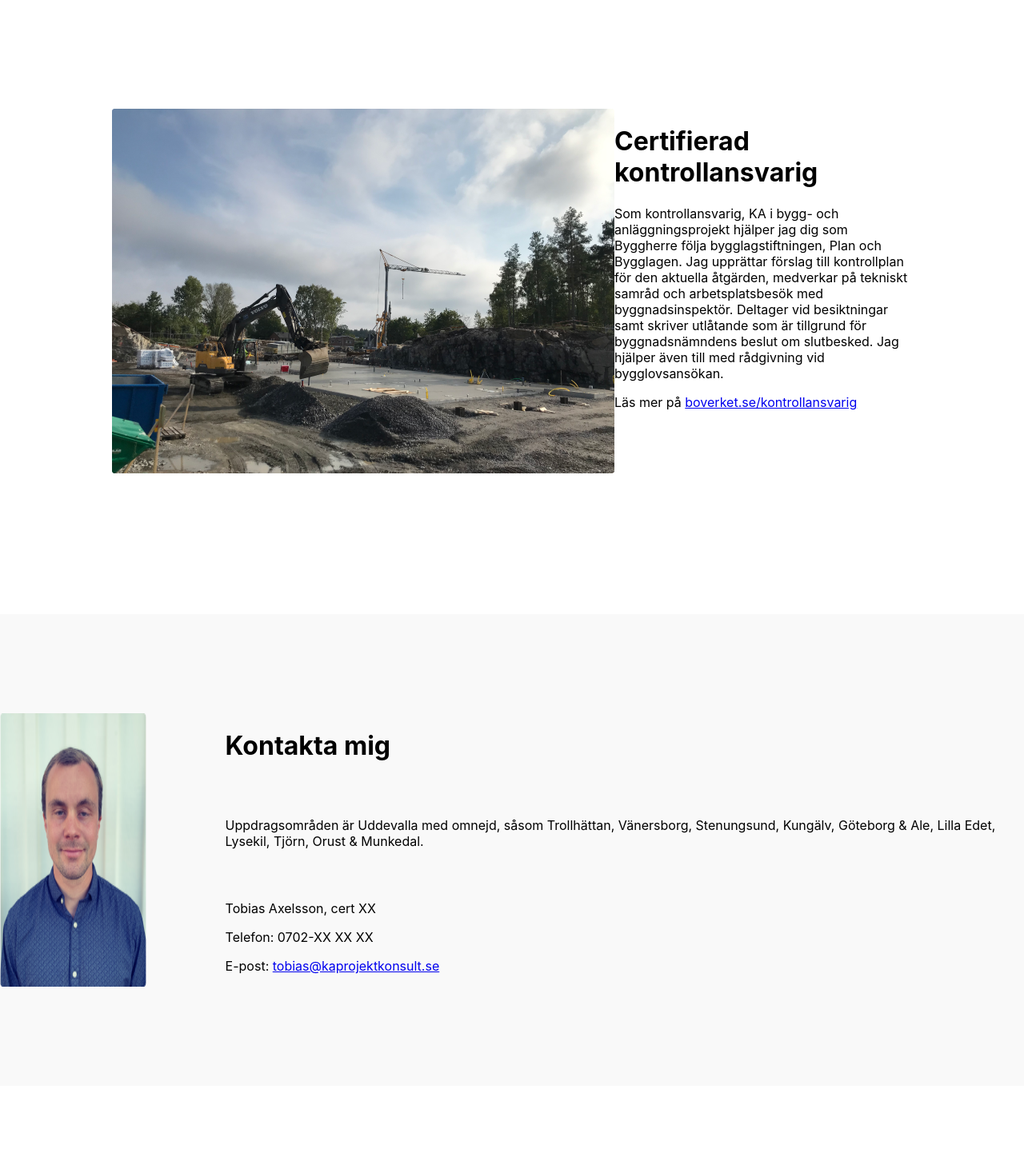
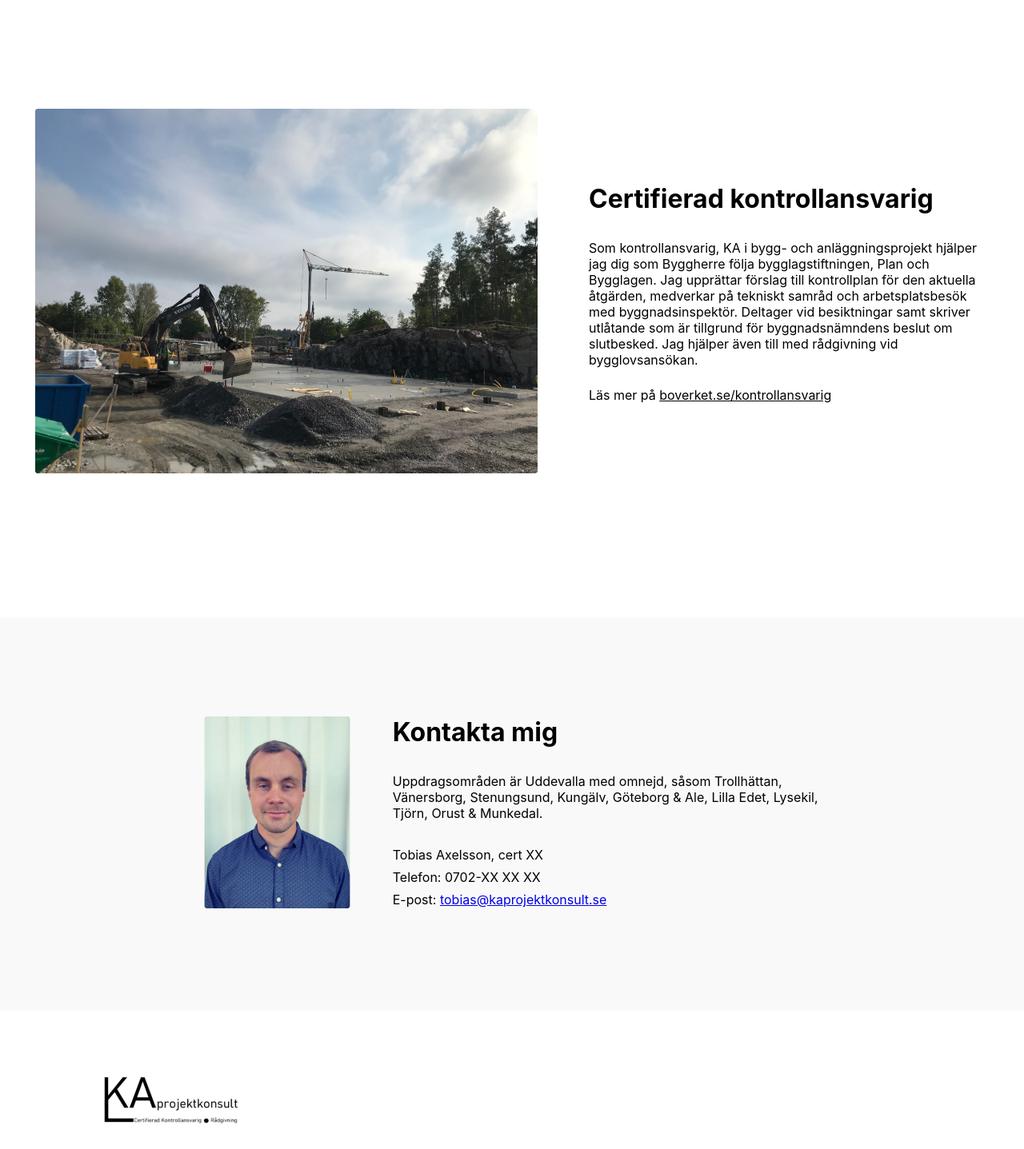
Before and after one commit to majasaaranen/kaprojektkonsult, a React (Create React App) app: page / in a window 1280 px wide. Shown: the part 840-2277 px from the top of the page at 80% size. Built offline with nearby package versions, Linux system fonts and the light colour scheme.

Commit message:
add spacign

```diff
--- a/src/components/Main.tsx
+++ b/src/components/Main.tsx
@@ -9,6 +9,7 @@ export const Main = () => {
   return (
     <MainContainer>
       <ImageWrapper>
+        <div>
           <img
             src={Hero}
             alt="hero"
@@ -16,6 +17,7 @@ export const Main = () => {
             width="100%"
             object-fit="cover"
           />
+        </div>
         <ImageContent>
           <img src={Logo} alt="logo" />
           <Spacer spacing={4} />
@@ -28,9 +30,13 @@ export const Main = () => {
       <Spacer spacing={22} />
 
       <InfoWrapper>
+        <div>
           <img src={Startpage} alt="logo" width={628} height={456} />
-        <div>
+        </div>
+        <Spacer spacing={8} orientation="horizontal" />
+        <AboutSection>
           <h1>Certifierad kontrollansvarig</h1>
+          <Spacer spacing={4} />
           <p>
             Som kontrollansvarig, KA i bygg- och anläggningsprojekt hjälper jag
             dig som Byggherre följa bygglagstiftningen, Plan och Bygglagen. Jag
@@ -40,19 +46,28 @@ export const Main = () => {
             som är tillgrund för byggnadsnämndens beslut om slutbesked. Jag
             hjälper även till med rådgivning vid bygglovsansökan.
           </p>
+          <Spacer spacing={3} />
           <p>
             Läs mer på{" "}
             <a href="https://www.boverket.se/kontrollansvarig">
               boverket.se/kontrollansvarig
             </a>
           </p>
+        </AboutSection>
+      </InfoWrapper>
+      <Spacer spacing={22} />
+      <div
+        style={{
+          backgroundColor: "#f9f9f9",
+          width: "100%",
+          display: "flex",
+          justifyContent: "center",
+        }}
+      >
+        <ContactWrapper>
+          <div>
+            <img src={Tobias} alt="logo" />
           </div>
-      </InfoWrapper>
-
-      <Spacer spacing={22} />
-
-      <ContactWrapper>
-        <img src={Tobias} alt="logo" />
           <Spacer spacing={15} orientation="horizontal" />
           <div>
             <h1>Kontakta mig</h1>
@@ -64,7 +79,9 @@ export const Main = () => {
             </p>
             <Spacer spacing={4} />
             <p>Tobias Axelsson, cert XX</p>
+            <Spacer spacing={1} />
             <p>Telefon: 0702-XX XX XX</p>
+            <Spacer spacing={1} />
             <p>
               E-post:{" "}
               <a
@@ -76,6 +93,7 @@ export const Main = () => {
             </p>
           </div>
         </ContactWrapper>
+      </div>
     </MainContainer>
   );
 };
@@ -88,7 +106,7 @@ const MainContainer = styled.div`
 
 const ImageWrapper = styled.div`
   position: relative;
-  width: 100vw;
+  width: 100%;
   height: 100vh;
 `;
 
@@ -115,12 +133,18 @@ const Button = styled.button`
 
 const InfoWrapper = styled.div`
   display: flex;
-  justify-content: center;
-  max-width: 1000px;
+  align-items: center;
 `;
+const AboutSection = styled.div`
+  max-width: 500px;
+
+  a {
+    color: #000;
+  }
+`;
+
 const ContactWrapper = styled.div`
-  background-color: #f9f9f9;
   display: flex;
-  justify-content: center;
   padding: 124px 0;
+  max-width: 770px;
 `;
--- a/src/components/Spacer.tsx
+++ b/src/components/Spacer.tsx
@@ -2,22 +2,13 @@ import styled from "styled-components";
 import { css } from "styled-components";
 
 type SpacerProps = {
+  spacing: number;
   orientation?: "vertical" | "horizontal";
-  spacing?: number;
-};
-
-const getSpacing = (spacing: number): number => {
-  switch (spacing) {
-    default:
-      return spacing;
-  }
 };
 
 const StyledSpacer = styled.div<SpacerProps>`
   ${({ orientation, spacing }) => css`
-    ${orientation === "vertical" ? "height" : "width"}: ${getSpacing(
-      spacing ?? 1
-    ) * 8}px;
+    ${orientation === "vertical" ? "height" : "width"}: ${spacing * 8}px;
   `}
 `;
 
--- a/src/index.css
+++ b/src/index.css
@@ -13,3 +13,7 @@ code {
   font-family: source-code-pro, Menlo, Monaco, Consolas, 'Courier New',
     monospace;
 }
+
+h1, h2, p {
+  margin: 0;
+}
```
Lines whose indentation alone changed are shown as unchanged.
